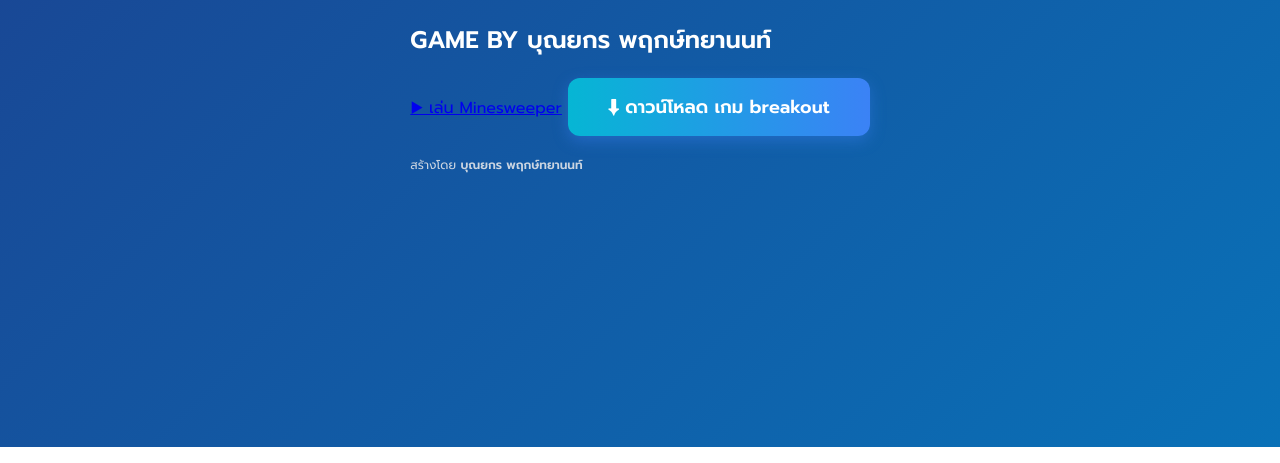
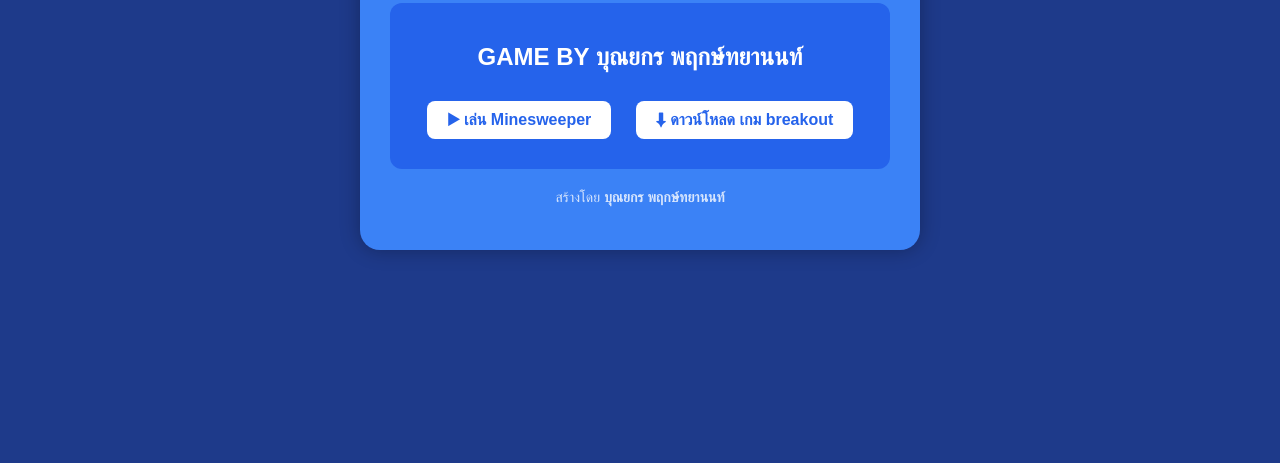
Before and after one commit to PPLPLP/my-game, a plain HTML site: page index.html in a window 1280 px wide. Shown: the part 353-816 px from the top of the page. Drawn offline with Linux system fonts and the light colour scheme.

Commit message:
Update css_1.css

```diff
--- a/css_1.css
+++ b/css_1.css
@@ -1,71 +1,53 @@
-@import url('https://fonts.googleapis.com/css2?family=Prompt:wght@400;600&display=swap');
-
 body {
   font-family: "Prompt", sans-serif;
-  background: linear-gradient(135deg, #0f172a, #1e3a8a, #0284c7);
-  background-size: 300% 300%;
-  animation: gradient 10s ease infinite;
-  color: #fff;
+  background: #1e3a8a;
+  color: white;
   display: flex;
   justify-content: center;
   align-items: center;
-  height: 100vh;
-  margin: 0;
+  min-height: 100vh;
 }
 
-@keyframes gradient {
-  0% { background-position: 0% 50%; }
-  50% { background-position: 100% 50%; }
-  100% { background-position: 0% 50%; }
-}
-
-.card {
-  background: rgba(255, 255, 255, 0.1);
-  backdrop-filter: blur(10px);
+.container {
+  background: #3b82f6;
+  padding: 30px;
   border-radius: 20px;
-  padding: 40px;
+  box-shadow: 0 0 20px rgba(0,0,0,0.3);
+  width: 90%;
+  max-width: 500px;
   text-align: center;
-  box-shadow: 0 10px 25px rgba(0, 0, 0, 0.3);
-  max-width: 400px;
 }
 
 h1 {
   margin-bottom: 10px;
-  font-size: 28px;
 }
 
-p {
-  margin-bottom: 25px;
-  color: #cbd5e1;
+.game-card {
+  background: #2563eb;
+  padding: 20px;
+  border-radius: 12px;
+  margin-top: 20px;
 }
 
-a.download-btn {
+.play-btn, .download-btn {
   display: inline-block;
-  padding: 15px 40px;
-  background: linear-gradient(90deg, #06b6d4, #3b82f6);
-  color: white;
+  margin: 10px;
+  padding: 10px 20px;
+  border-radius: 8px;
+  background: white;
+  color: #2563eb;
+  font-weight: bold;
   text-decoration: none;
-  border-radius: 12px;
-  font-size: 18px;
-  font-weight: 600;
-  transition: transform 0.2s, box-shadow 0.2s;
-  box-shadow: 0 5px 15px rgba(59, 130, 246, 0.4);
+  transition: all 0.2s;
 }
 
-a.download-btn:hover {
-  transform: scale(1.05);
-  box-shadow: 0 8px 25px rgba(59, 130, 246, 0.6);
-}
-
-img.qr {
-  margin-top: 25px;
-  border-radius: 12px;
-  width: 150px;
-  height: 150px;
+.play-btn:hover, .download-btn:hover {
+  background: #60a5fa;
+  color: white;
 }
 
 footer {
   margin-top: 20px;
-  font-size: 12px;
-  color: #94a3b8;
+  font-size: 14px;
+  opacity: 0.8;
 }
```
